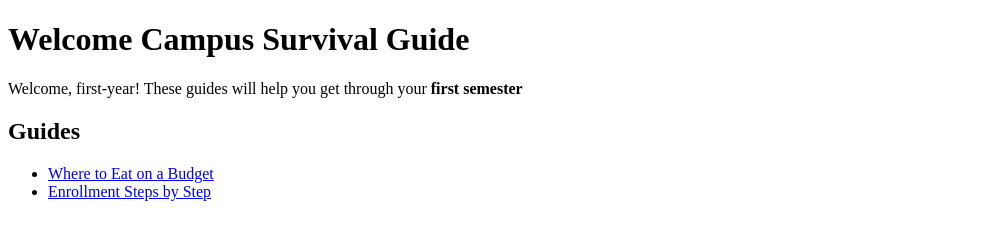
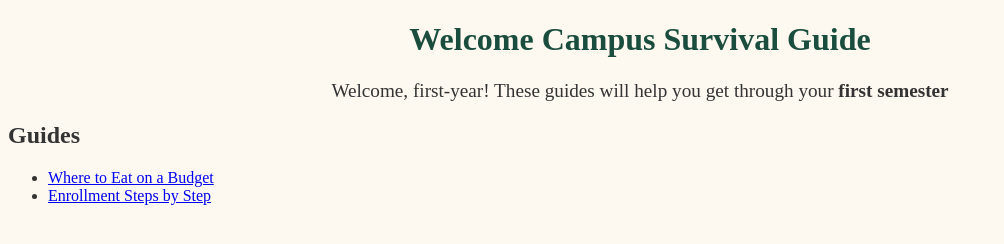
Before and after one commit to marnielibago/campus-guide-css-libago, a plain HTML site: page index.html in a window 1280 px wide. Shown: the whole page, without its empty margins (0-1004 px from the left). Drawn offline with Linux system fonts and the light colour scheme.

Commit message:
Initial commit

```diff
--- a/index.html
+++ b/index.html
@@ -4,10 +4,13 @@
     <meta charset="UTF-8">
     <meta name="viewport" content="width=device-width, initial-scale=1.0">
     <title>Campus Survival Guide</title>
+
+    <link rel="stylesheet" href="styles.css">
+
 </head>
 <body>
     <h1>Welcome Campus Survival Guide</h1>
-    <p>Welcome, first-year! These guides will help you get through your <strong>first semester</strong></p>
+    <p class= "intro">Welcome, first-year! These guides will help you get through your <strong>first semester</strong></p>
 
     <h2>Guides</h2>
     <ul>
--- /dev/null
+++ b/styles.css
@@ -0,0 +1,35 @@
+
+    body{
+        font-family:Times New 'Times New Roman', Times, serif;
+        color: #333333;
+        background-color: #FDF8F0;
+
+
+    }
+
+    h1, h1{
+        color: #1B4D3E;
+    }
+
+    h1 {
+        text-align: center;
+    }
+
+    .intro {
+        font-size: 1.2em;
+        text-align: center;
+        margin-bottom: 20px;
+
+
+    }
+
+    .tip {
+        font-style: italic;
+        color: #b75b05;
+
+}
+
+img{
+    border: 4px solid #1B4D3E;
+
+}
```
Also changed, not shown: guides/enrollment.html (+1 -0 lines), guides/food.html (+4 -3 lines).
